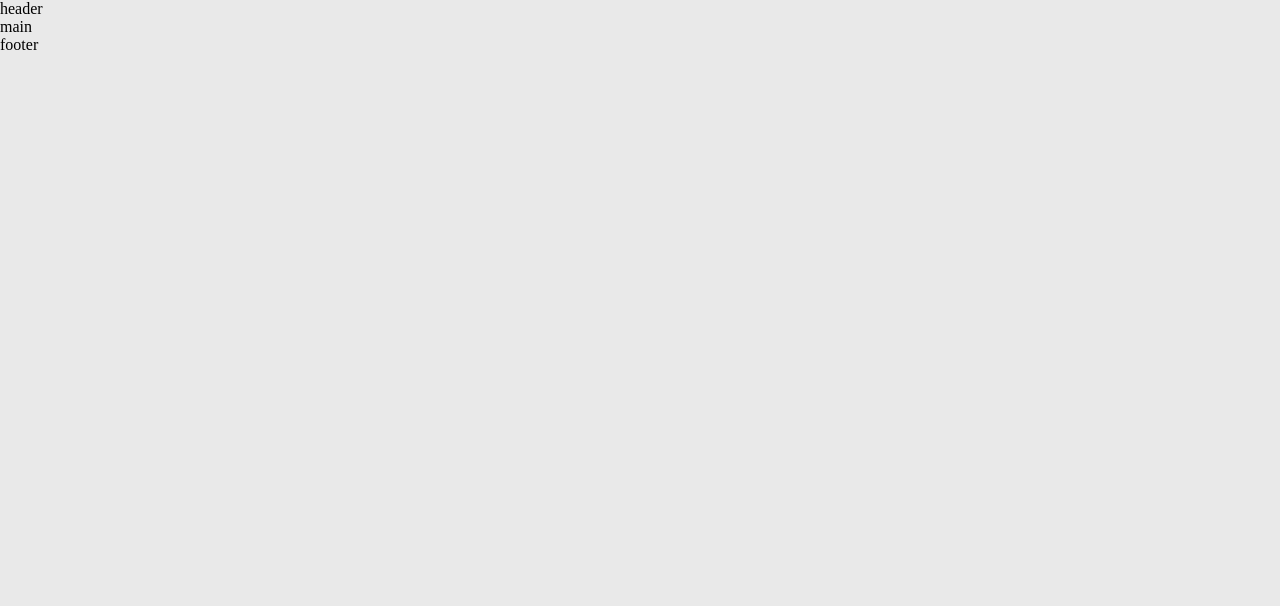
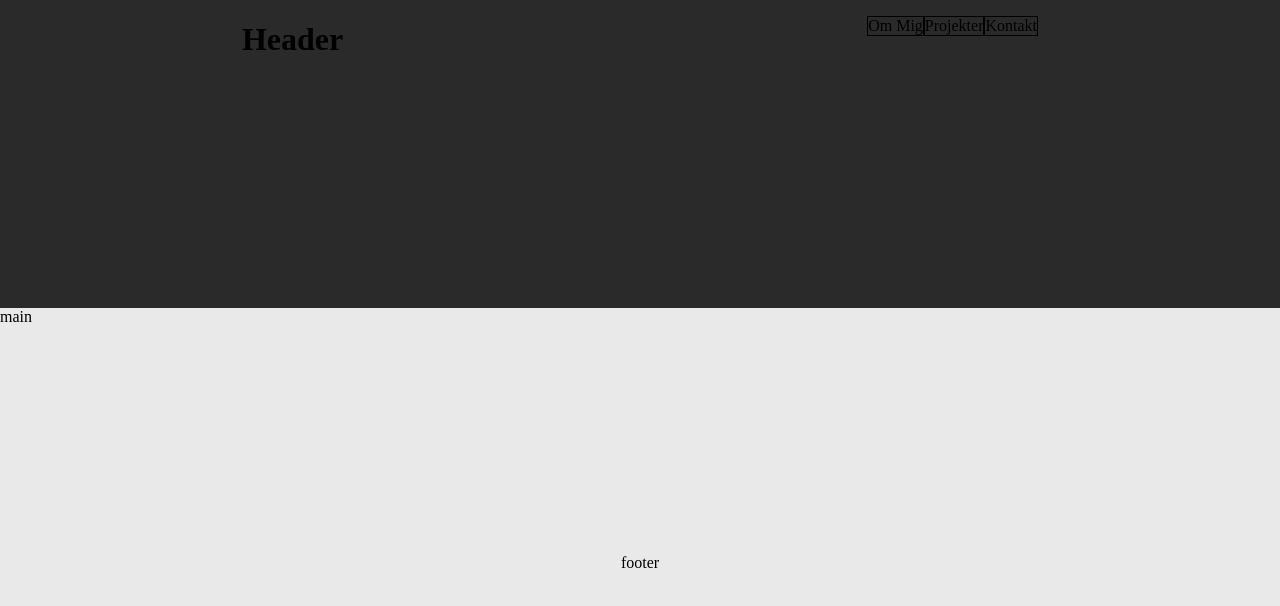
Before and after one commit to Oddrot/Projekt3, a plain HTML site: page index.html in a window 1280 px wide. Drawn offline with Linux system fonts and the light colour scheme.

Commit message:
header og nav

```diff
--- a/index.html
+++ b/index.html
@@ -6,19 +6,29 @@
         <title> Projekt 3 </title>
         <link rel="stylesheet" href="style.css">
     </head>
-    <body>
+    <body class="grid">
 
-        <header>
 
+        <header class="header">
+
+           <h1 class="head1">Header</h1>
+
+            <nav>
+                <ul class="container">
+                    <li>Om Mig</li>
+                    <li>Projekter</li>
+                    <li>Kontakt</li>
+                </ul>
+
+            </nav>
         </header>
-            <main>
-                <div class="grid">
-                <div class="header">header</div>
+            <main class="main">
+
                 <div class="main">main</div>
-                <div class="footer"> footer</div>
-                </div>
 
             </main>
-            <footer></footer>
+         <footer class="footer">
+                 <div class="footer"> footer</div>
+         </footer>
     </body>
 </html>
--- a/style.css
+++ b/style.css
@@ -6,3 +6,36 @@ html, body {
     height: 100%;
 
 }
+
+.grid {
+     display: grid;
+    grid-template-areas:
+    "header header"
+    "main main"
+    "footer footer";
+}
+.container {
+    display: flex;
+    list-style: none;
+    flex-direction: row;
+
+}
+
+.container li {
+    border: 1px solid black;
+}
+
+.header {
+    display: flex;
+    background-color: #2A2A2A;
+    grid-area: header;
+    text-align: center;
+    justify-content: space-around;
+}
+.main {
+    grid-area: main;
+}
+.footer {
+    grid-area: footer;
+    text-align: center;
+}
```
